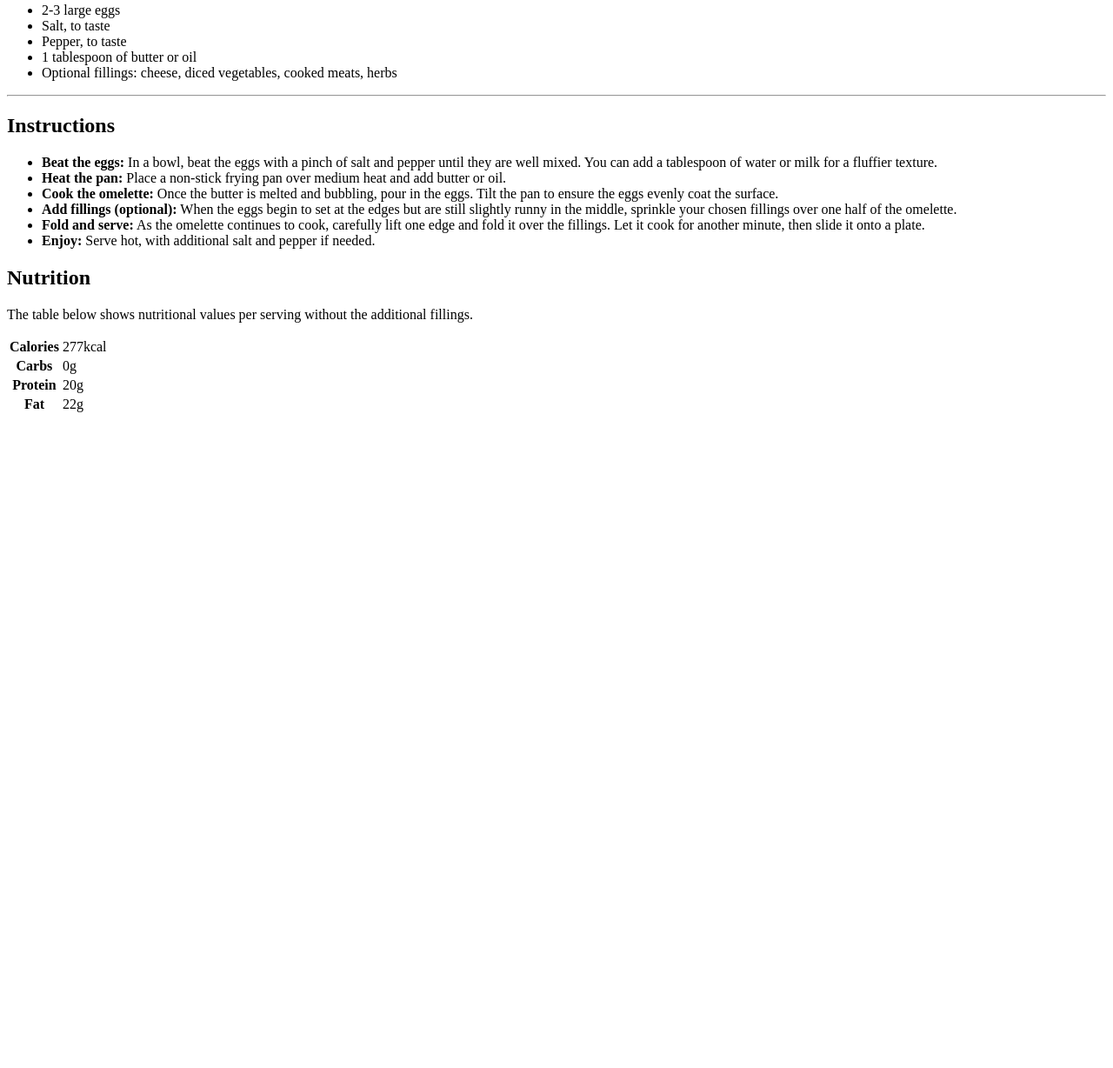
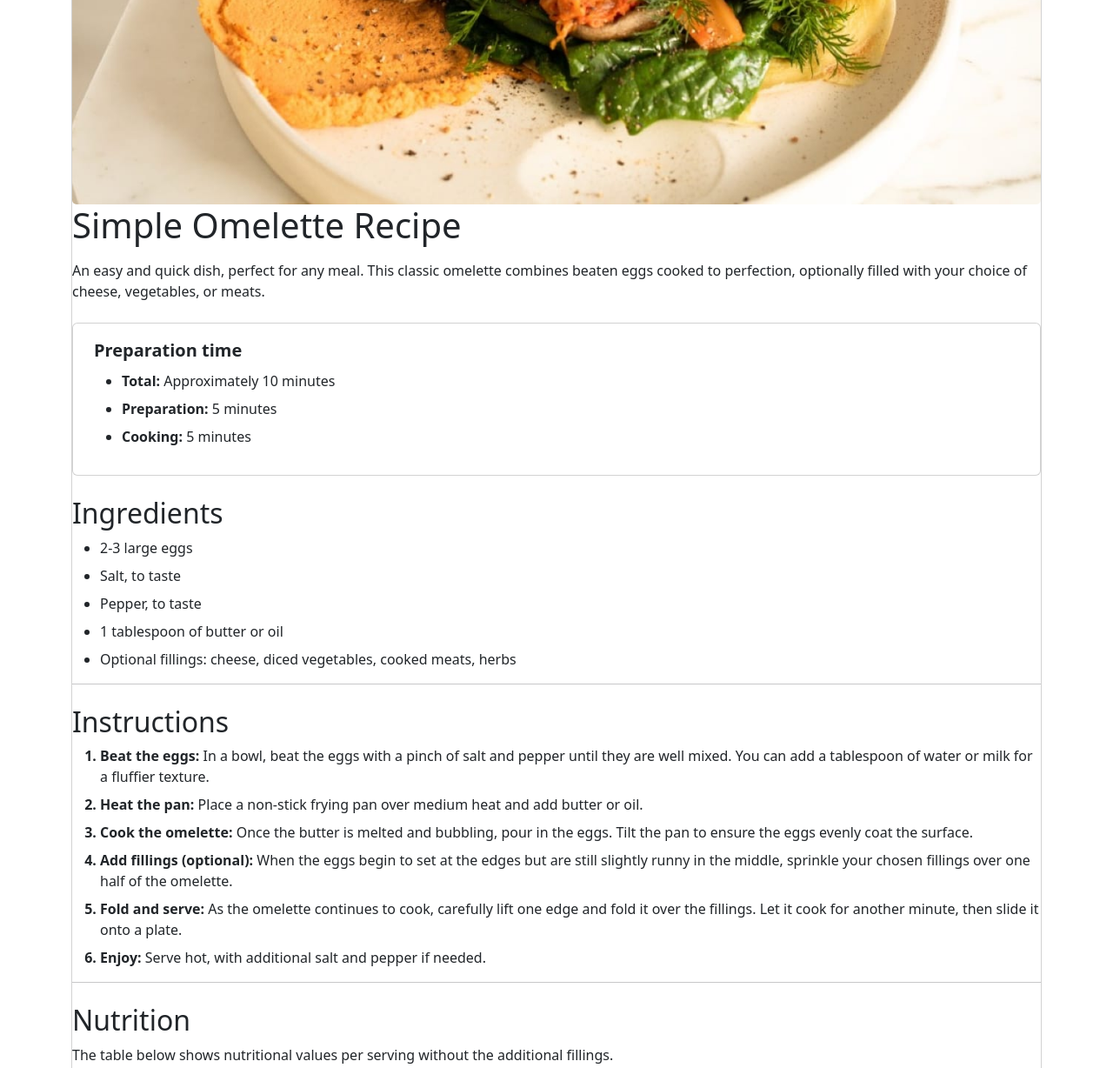
Before and after one commit to MusaZeshan-IT/Recipe-Page, a plain HTML site: page index.html in a window 1280 px wide. Shown: the part 275-1503 px from the top of the page at 87% size. Before the commit the page ends 800 px from the top, so only its background shows below. Drawn offline with nearby package versions, Linux system fonts and the light colour scheme.

Commit message:
I have made all the changes to my elements in order to make the recipe page.

```diff
--- a/index.html
+++ b/index.html
@@ -5,82 +5,144 @@
   <meta charset="UTF-8">
   <meta name="viewport" content="width=device-width, initial-scale=1.0">
   <link rel="icon" type="image/png" sizes="32x32" href="./assets/images/favicon-32x32.png">
+  <link href='https://fonts.googleapis.com/css?family=Outfit|Young+Serif' rel='stylesheet'>
+  <link rel="stylesheet" href="https://cdn.jsdelivr.net/npm/bootstrap@5.3.2/dist/css/bootstrap.min.css">
+  <link rel="stylesheet" href="style.css">
   <title>Frontend Mentor | Recipe page</title>
 </head>
 
 <body>
 
-  <h1>Simple Omelette Recipe</h1>
+  <div class="container d-flex justify-content-center card-container">
 
+    <div class="card recipe-card">
+
+      <img src="assets/images/image-omelette.jpeg" class="card-img img-fluid recipe-img" height="300px">
+
+      <div class="card-content">
+
+        <div class="card-title">
+          <h1 class="headings">Simple Omelette Recipe</h1>
+        </div>
+
+        <div class="card-text text mt-3">
           <p>An easy and quick dish, perfect for any meal. This classic omelette combines beaten eggs cooked
             to perfection, optionally filled with your choice of cheese, vegetables, or meats.</p>
+        </div>
 
-  <h3>Preparation time</h3>
+        <div class="card recipe-preparation-card my-4">
+          <div class="card-body ms-2">
+            <div class="">
+              <span class="text fs-5 fw-semibold card-preparation-title">Preparation time</span>
+            </div>
+
+            <ul class="mt-2">
+              <li class="text mt-2"><b class="card-preparation-sub-titles">Total:</b> Approximately 10 minutes</li>
+              <li class="text mt-2"><b class="card-preparation-sub-titles">Preparation:</b> 5 minutes</li>
+              <li class="text mt-2"><b class="card-preparation-sub-titles">Cooking:</b> 5 minutes</li>
+            </ul>
+          </div>
+        </div>
+
+        <h2 class="mt-4 headings">Ingredients</h2>
 
         <ul>
-    <li>Total: Approximately 10 minutes</li>
-    <li>Preparation: 5 minutes</li>
-    <li>Cooking: 5 minutes</li>
-  </ul>
-
-  <h2>Ingredients</h2>
-
-  <ul>
-    <li>2-3 large eggs</li>
-    <li>Salt, to taste</li>
-    <li>Pepper, to taste</li>
-    <li>1 tablespoon of butter or oil</li>
-    <li>Optional fillings: cheese, diced vegetables, cooked meats, herbs</li>
+          <li class="text mt-2">2-3 large eggs</li>
+          <li class="text mt-2">Salt, to taste</li>
+          <li class="text mt-2">Pepper, to taste</li>
+          <li class="text mt-2">1 tablespoon of butter or oil</li>
+          <li class="text mt-2">Optional fillings: cheese, diced vegetables, cooked meats, herbs</li>
         </ul>
 
         <hr>
 
-  <h2>Instructions</h2>
+        <h2 class="mt-4 headings">Instructions</h2>
 
-  <ul>
+        <ol>
 
-    <li><b>Beat the eggs:</b> In a bowl, beat the eggs with a pinch of salt and pepper until they are well mixed.
-      You can add a tablespoon of water or milk for a fluffier texture.</li>
+          <li class="mt-2 fw-bold sub-headings">
+            <span class="text fw-bold">Beat the eggs:</span>
+            <span class="fw-normal">
+              In a bowl, beat the eggs with a pinch of salt and pepper until they are well mixed. You can add a
+              tablespoon
+              of water or milk for a fluffier texture.
+            </span>
+          </li>
 
-    <li><b>Heat the pan:</b> Place a non-stick frying pan over medium heat and add butter or oil.</li>
+          <li class="mt-2 fw-bold sub-headings">
+            <span class="text fw-bold">Heat the pan:</span>
+            <span class="fw-normal">
+              Place a non-stick frying pan over medium heat and add butter or oil.
+            </span>
+          </li>
 
-    <li><b>Cook the omelette:</b> Once the butter is melted and bubbling, pour in the eggs. Tilt the pan to ensure
-      the eggs evenly coat the surface.</li>
+          <li class="sub-headings mt-2 fw-bold">
+            <span class="text fw-bold">Cook the omelette:</span>
+            <span class="fw-normal">
+              Once the butter is melted and bubbling, pour in the eggs. Tilt the pan to ensure the eggs evenly coat the
+              surface.
+            </span>
+          </li>
 
-    <li><b>Add fillings (optional):</b> When the eggs begin to set at the edges but are still slightly runny in the
-      middle, sprinkle your chosen fillings over one half of the omelette.</li>
+          <li class="sub-headings mt-2 fw-bold">
+            <span class="text fw-bold">Add fillings (optional):</span>
+            <span class="fw-normal">
+              When the eggs begin to set at the edges but are still slightly runny in the middle, sprinkle your chosen
+              fillings over one half of the omelette.
+            </span>
+          </li>
 
-    <li><b>Fold and serve:</b> As the omelette continues to cook, carefully lift one edge and fold it over the
-      fillings. Let it cook for another minute, then slide it onto a plate.</li>
+          <li class="sub-headings mt-2 fw-bold">
+            <span class="text fw-bold">Fold and serve:</span>
+            <span class="fw-normal">
+              As the omelette continues to cook, carefully lift one edge and fold it over the fillings. Let it cook for
+              another minute, then slide it onto a plate.
+            </span>
+          </li>
 
-    <li><b>Enjoy:</b> Serve hot, with additional salt and pepper if needed.</li>
-  </ul>
+          <li class="sub-headings mt-2 fw-bold">
+            <span class="text fw-bold">Enjoy:</span>
+            <span class="fw-normal">
+              Serve hot, with additional salt and pepper if needed.
+            </span>
+          </li>
+        </ol>
 
-  <h2>Nutrition</h2>
+        <hr>
 
-  <p>The table below shows nutritional values per serving without the additional fillings.</p>
+        <h2 class="mt-4 headings">Nutrition</h2>
 
-  <table>
+        <p class="text mt-2">The table below shows nutritional values per serving without the additional fillings.</p>
+
+        <table class="text table">
+          <tbody>
             <tr>
-      <th>Calories</th>
-      <td>277kcal</td>
+              <th class="fw-normal ps-4 table-head pb-3">Calories</th>
+              <td class="fw-bold ps-4 table-data">277kcal</td>
             </tr>
 
             <tr>
-      <th>Carbs</th>
-      <td>0g</td>
+              <th class="fw-normal ps-4 table-head pb-3">Carbs</th>
+              <td class="fw-bold ps-4 table-data">0g</td>
             </tr>
 
             <tr>
-      <th>Protein</th>
-      <td>20g</td>
+              <th class="fw-normal ps-4 table-head pb-3">Protein</th>
+              <td class="fw-bold ps-4 table-data">20g</td>
             </tr>
 
             <tr>
-      <th>Fat</th>
-      <td>22g</td>
+              <th class="fw-normal ps-4 table-head pb-3">Fat</th>
+              <td class="fw-bold ps-4 table-data">22g</td>
             </tr>
+          </tbody>
         </table>
+      </div>
+
+    </div>
+
+  </div>
+
 </body>
 
 </html>
```
Lines whose indentation alone changed are shown as unchanged.
